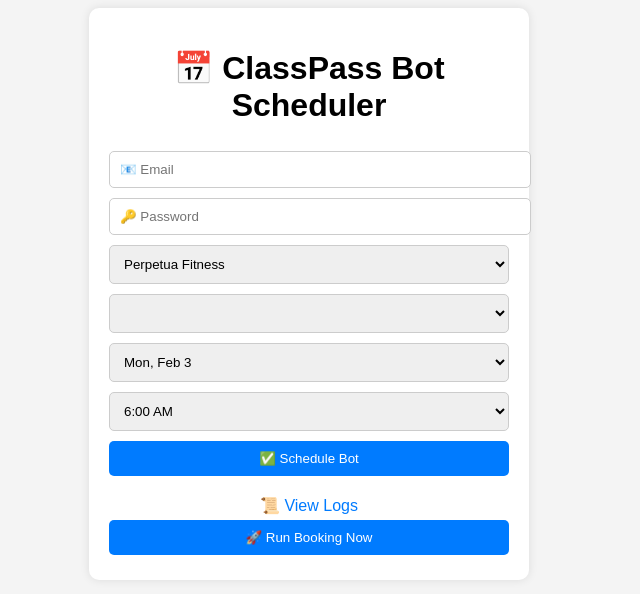
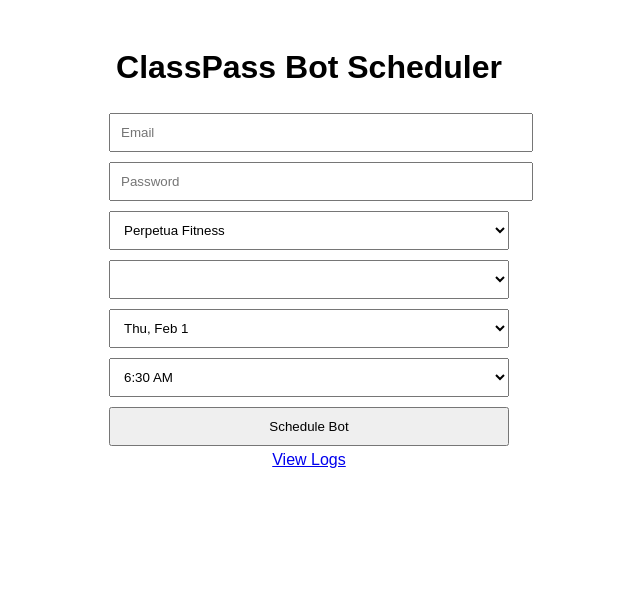
Before and after one commit to hannesue/classpass-bot, a Flask app: page / in a window 1280 px wide. Shown: the top 594 px of the page, without its empty margins (331-971 px from the left). Run offline with Flask 3, Linux system fonts and the light colour scheme; lists and menus that the app fills with data are empty.

Commit message:
Update index.html

```diff
--- a/templates/index.html
+++ b/templates/index.html
@@ -3,112 +3,85 @@
 <head>
     <meta charset="UTF-8">
     <meta name="viewport" content="width=device-width, initial-scale=1.0">
-    <title>ClassPass Bot Scheduler</title>
+    <title>ClassPass Bot</title>
     <style>
-        body { font-family: Arial, sans-serif; background-color: #f4f4f4; text-align: center; }
-        .container { max-width: 400px; margin: auto; padding: 20px; background: white; border-radius: 10px; box-shadow: 0px 0px 10px rgba(0, 0, 0, 0.1); }
-        input, select, button { width: 100%; padding: 10px; margin: 5px 0; border-radius: 5px; border: 1px solid #ccc; }
-        button { background-color: #007BFF; color: white; border: none; cursor: pointer; }
-        button:hover { background-color: #0056b3; }
-        #message { display: none; padding: 10px; margin-top: 10px; color: white; background: green; border-radius: 5px; }
-        .log-link { display: block; margin-top: 15px; text-decoration: none; color: #007BFF; }
+        body { font-family: Arial, sans-serif; text-align: center; }
+        .container { max-width: 400px; margin: auto; padding: 20px; }
+        input, select, button { width: 100%; padding: 10px; margin: 5px 0; }
+        #message { display: none; padding: 10px; margin-top: 10px; }
     </style>
     <script>
-        const classOptions = {
-            "perpetua": [
-                "T&S | FULL BODY | ALL IN", "T&S | GLUTES & ABS", "T&S | FULL BODY | INTENSITY", "T&S | CHEST, ARMS & ABS",
-                "T&S | FULL BODY | STRENGTH", "T&S | FULL BODY | ALL IN - 60MIN", "T&S | FULL BODY | LOWER BODY FOCUS",
-                "T&S | FULL BODY | LOWER BODY FOCUS - 60MIN", "HYROX", "RIDE45", "RIDE60", "RHYTHM RIDE",
-                "RHYTHM RIDE 60", "RHYTHM RIDE - WEEKEND PRINKS", "RHYTHM RIDE THEME MAGIC MIKE"
-            ],
-            "beatbox": [
-                "MUAY THAI FIT Merrion Studio", "BOX STRONG - Merrion Studio", "KO Leeson Studio", "BOX STRONG Leeson Studio",
-                "BOX SWEAT - Merrion Studio", "HYBRID Merrion Studio", "FLATLINE Leeson Studio", "FLAT LINE Merrion Studio",
-                "BOXING PADS - Merrion Studio", "BOXING PADS - Leeson Studio", "KO Merrion Studio", "TECHNICAL BOXING - Merrion Studio",
-                "10 ROUNDS - Leeson Studio", "PILATES Leeson Studio", "FLAT LINE Merrion Studio", "10 ROUNDS - Merrion Studio",
-                "SPARRING Merrion Studio"
-            ]
-        };
+        function updateClasses() {
+            const studioSelect = document.getElementById("studioSelect");
+            const classSelect = document.getElementById("classSelect");
+            classSelect.innerHTML = "";  // Clear existing options
 
-        function updateClassOptions() {
-            const studio = document.getElementById("studio").value;
-            const classDropdown = document.getElementById("class_name");
-            classDropdown.innerHTML = "";
-            classOptions[studio].forEach(className => {
-                let option = document.createElement("option");
-                option.value = className;
-                option.textContent = className;
-                classDropdown.appendChild(option);
+            const studio = studioSelect.value;
+            const classes = {
+                "Perpetua Fitness": [
+                    "T&S | FULL BODY | ALL IN", "T&S | GLUTES & ABS", "T&S | FULL BODY | INTENSITY", "RIDE45", "RHYTHM RIDE"
+                ],
+                "Beatbox": [
+                    "MUAY THAI FIT Merrion Studio", "BOX STRONG - Merrion Studio", "KO Leeson Studio", "BOX STRONG Leeson Studio"
+                ]
+            };
+
+            classes[studio].forEach(cls => {
+                const option = document.createElement("option");
+                option.value = cls;
+                option.textContent = cls;
+                classSelect.appendChild(option);
             });
-        }
-
-        function populateDates() {
-            const dateDropdown = document.getElementById("date");
-            dateDropdown.innerHTML = "";
-            let today = new Date();
-            today.setDate(today.getDate() + 4);
-            for (let i = 0; i < 5; i++) {
-                let option = document.createElement("option");
-                option.value = today.toDateString();
-                option.textContent = today.toLocaleDateString('en-US', { weekday: 'short', month: 'short', day: 'numeric' });
-                dateDropdown.appendChild(option);
-                today.setDate(today.getDate() + 1);
-            }
-        }
-
-        function populateTimes() {
-            const timeDropdown = document.getElementById("time");
-            timeDropdown.innerHTML = "";
-            for (let hour = 6; hour <= 20; hour++) {
-                for (let minutes = 0; minutes < 60; minutes += 5) {
-                    let option = document.createElement("option");
-                    let formattedTime = `${hour}:${minutes.toString().padStart(2, '0')} ${hour < 12 ? 'AM' : 'PM'}`;
-                    option.value = formattedTime;
-                    option.textContent = formattedTime;
-                    timeDropdown.appendChild(option);
-                }
-            }
         }
 
         function scheduleBot(event) {
             event.preventDefault();
             let formData = new FormData(document.getElementById("scheduleForm"));
+
+            console.log("📤 Sending Form Data:", Object.fromEntries(formData));
+
             fetch("/schedule", { method: "POST", body: formData })
                 .then(response => response.json())
                 .then(data => {
-                    document.getElementById("message").innerText = data.message;
+                    console.log("✅ Server Response:", data);
+                    document.getElementById("message").innerText = data.message || data.error;
                     document.getElementById("message").style.display = "block";
                     document.getElementById("scheduleForm").reset();
-                });
-        }
-
-        window.onload = function () {
-            populateDates();
-            populateTimes();
+                })
+                .catch(error => console.error("❌ Fetch Error:", error));
         }
     </script>
 </head>
 <body>
     <div class="container">
-        <h1>📅 ClassPass Bot Scheduler</h1>
+        <h1>ClassPass Bot Scheduler</h1>
         <form id="scheduleForm" onsubmit="scheduleBot(event)">
-            <input type="email" name="email" placeholder="📧 Email" required>
-            <input type="password" name="password" placeholder="🔑 Password" required>
-            <select id="studio" name="studio" onchange="updateClassOptions()" required>
-                <option value="perpetua">Perpetua Fitness</option>
-                <option value="beatbox">Beatbox</option>
+            <input type="email" name="email" placeholder="Email" required>
+            <input type="password" name="password" placeholder="Password" required>
+
+            <select name="studio" id="studioSelect" onchange="updateClasses()" required>
+                <option value="Perpetua Fitness">Perpetua Fitness</option>
+                <option value="Beatbox">Beatbox</option>
             </select>
-            <select id="class_name" name="class_name" required></select>
-            <select id="date" name="date" required></select>
-            <select id="time" name="time" required></select>
-            <button type="submit">✅ Schedule Bot</button>
+
+            <select name="class_name" id="classSelect" required></select>
+
+            <select name="date" id="dateSelect" required>
+                <option value="Thu, Feb 1">Thu, Feb 1</option>
+                <option value="Fri, Feb 2">Fri, Feb 2</option>
+                <option value="Sat, Feb 3">Sat, Feb 3</option>
+            </select>
+
+            <select name="time" id="timeSelect" required>
+                <option value="6:30 AM">6:30 AM</option>
+                <option value="7:00 AM">7:00 AM</option>
+                <option value="7:30 AM">7:30 AM</option>
+            </select>
+
+            <button type="submit">Schedule Bot</button>
         </form>
         <div id="message"></div>
-        <a href="/logs?password=DietCoke" class="log-link">📜 View Logs</a>
-        <form action="/run_booking" method="post">
-    <button type="submit" class="btn btn-primary">🚀 Run Booking Now</button>
-</form>
-
+        <a href="/logs?password=DietCoke">View Logs</a>
     </div>
 </body>
 </html>
```
